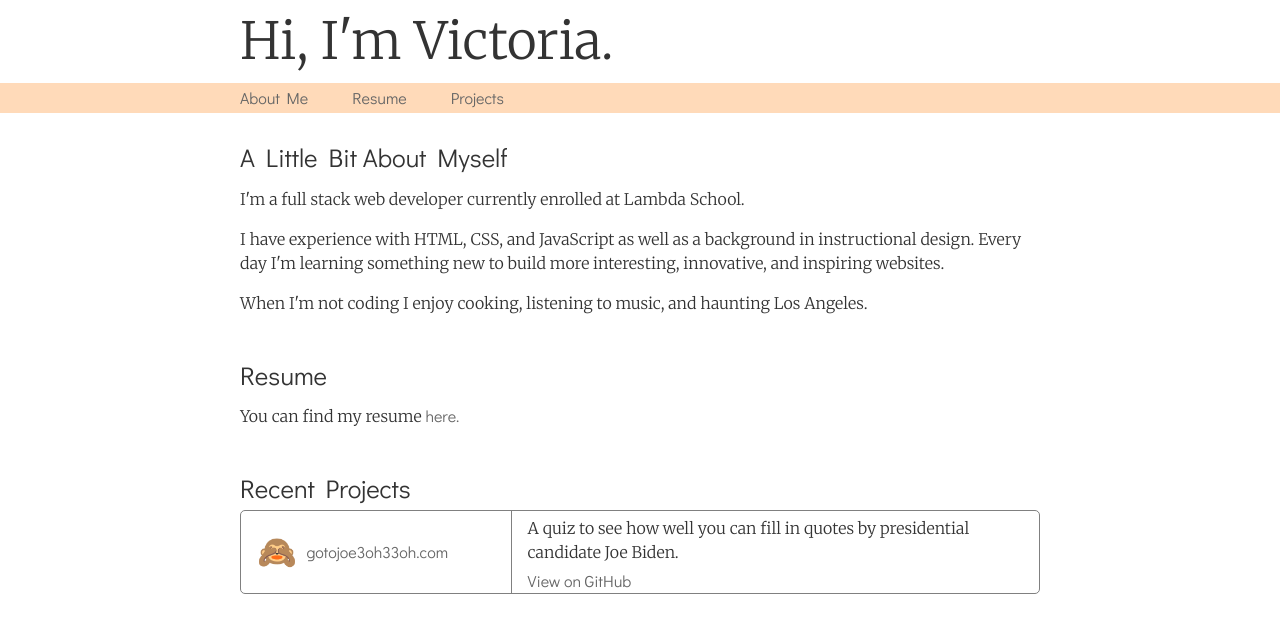
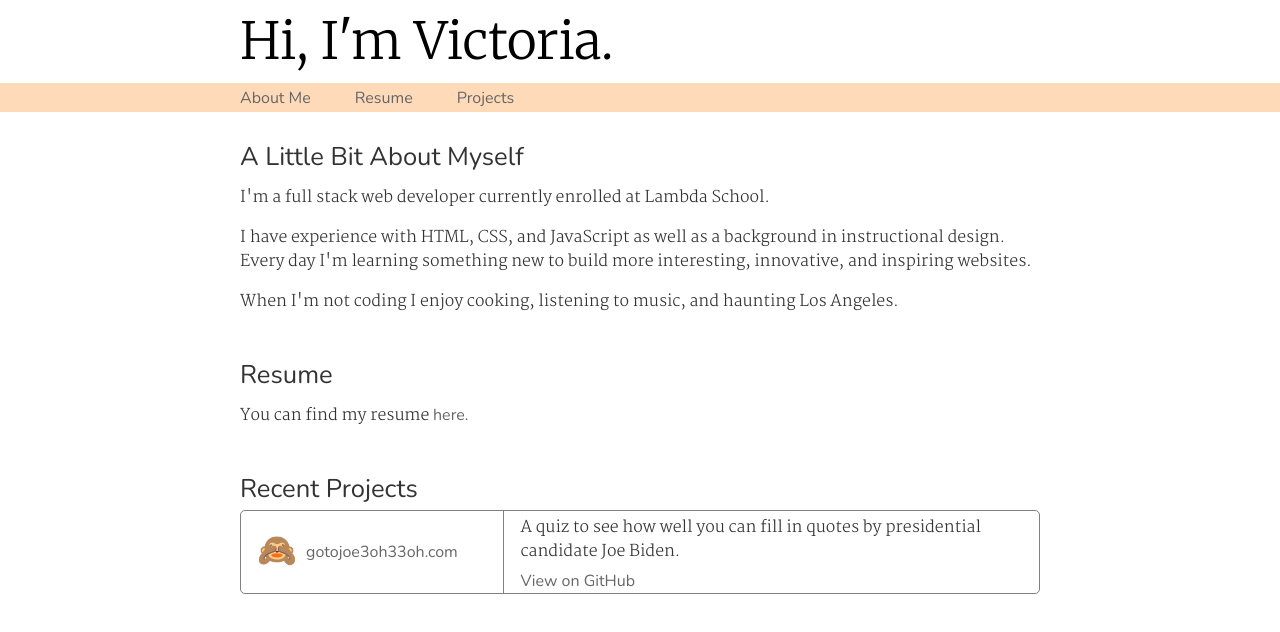
Before and after one commit to vtopham/Portfolio, a plain HTML site: page index.html in a window 1280 px wide. Drawn offline with nearby package versions, Linux system fonts and the light colour scheme.

Commit message:
picked some better fonts

```diff
--- a/index.html
+++ b/index.html
@@ -11,7 +11,7 @@
     <meta name="viewport" content="width=device-width, initial-scale=1.0">
 
     <!-- fonts go here -->
-    <link href="https://fonts.googleapis.com/css?family=Didact+Gothic|Merriweather:300&display=swap" rel="stylesheet">
+    <link href="https://fonts.googleapis.com/css?family=Karla|Martel:300|Merriweather:300|Nunito:300&display=swap" rel="stylesheet">
 
     <!-- js -->
     <script src = "js/main-page.js" defer></script>
--- a/less/global.less
+++ b/less/global.less
@@ -3,8 +3,12 @@
     max-width: 100%;
 }
 
-h1, p {
-    font-family: @serif;
+h1 {
+    font-family: @header1;
+}
+
+p {
+    font-family: @bodyText;
     color: @charcoal;
 }
 
--- a/less/variables.less
+++ b/less/variables.less
@@ -4,7 +4,9 @@
 
 //fonts
 @serif: 'Merriweather', serif;
-@sansSerif: 'Didact Gothic', sans-serif;
+@sansSerif: 'Nunito', sans-serif;
+@header1: 'Merriweather', serif;
+@bodyText: 'Martel', serif;
 
 //breakpoints
 @tablet: ~"(max-width: 800px)";
@@ -12,3 +14,8 @@
 
 //other
 @contentWidth: 800px;
+
+// font-family: 'Martel', serif;
+// font-family: 'Merriweather', serif;
+// font-family: 'Karla', sans-serif;
+// font-family: 'Nunito', sans-serif;
```
Also changed, not shown: css/index.css.
